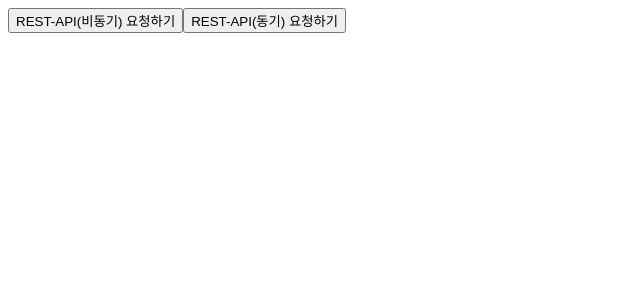
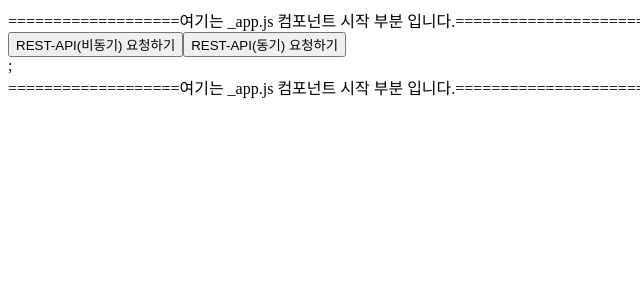
Before and after one commit to JINSOLdev/FE_Tutorial, a Next.js app in the folder codecamp-frontend-JIN/class/: page /section04/04-01-rest-get in a window 1280 px wide. Shown: the top 300 px of the page, without its empty margins (0-640 px from the left). Built offline with nearby package versions, Linux system fonts and the light colour scheme.

Commit message:
graphql 세팅

```diff
--- a/codecamp-frontend-JIN/class/pages/_app.js
+++ b/codecamp-frontend-JIN/class/pages/_app.js
@@ -1,5 +1,20 @@
 // 모든 페이지의 공통설정들 여기에서 진행
 
+import { ApolloClient, InMemoryCache, ApolloProvider } from '@apollo/client';
+
 export default function App({ Component, pageProps }) {
-    return <Component {...pageProps} />;
+    const client = new ApolloClient({
+        uri: 'https://backend-example.codebootcamp.co.kr/graphql',
+        cache: new InMemoryCache(), // 컴퓨터의 메모리에다가 백엔드에서 받아온 데이터 임시로 저장해놓기
+    });
+
+    return (
+        <div>
+            <div>===================여기는 _app.js 컴포넌트 시작 부분 입니다.=====================</div>
+                <ApolloProvider client={client}>
+                    <Component {...pageProps} />;
+                </ApolloProvider>
+            <div>===================여기는 _app.js 컴포넌트 시작 부분 입니다.=====================</div>
+        </div>
+    );
 }
--- a/codecamp-frontend-JIN/class/pages/section04/04-01-rest-get/index.js
+++ b/codecamp-frontend-JIN/class/pages/section04/04-01-rest-get/index.js
@@ -1,5 +1,4 @@
 import axios from 'axios';
-
 export default function RestGetPage() {
     function onClickAsync() {
         const result = axios.get('https://koreanjson.com/posts/1');
```
